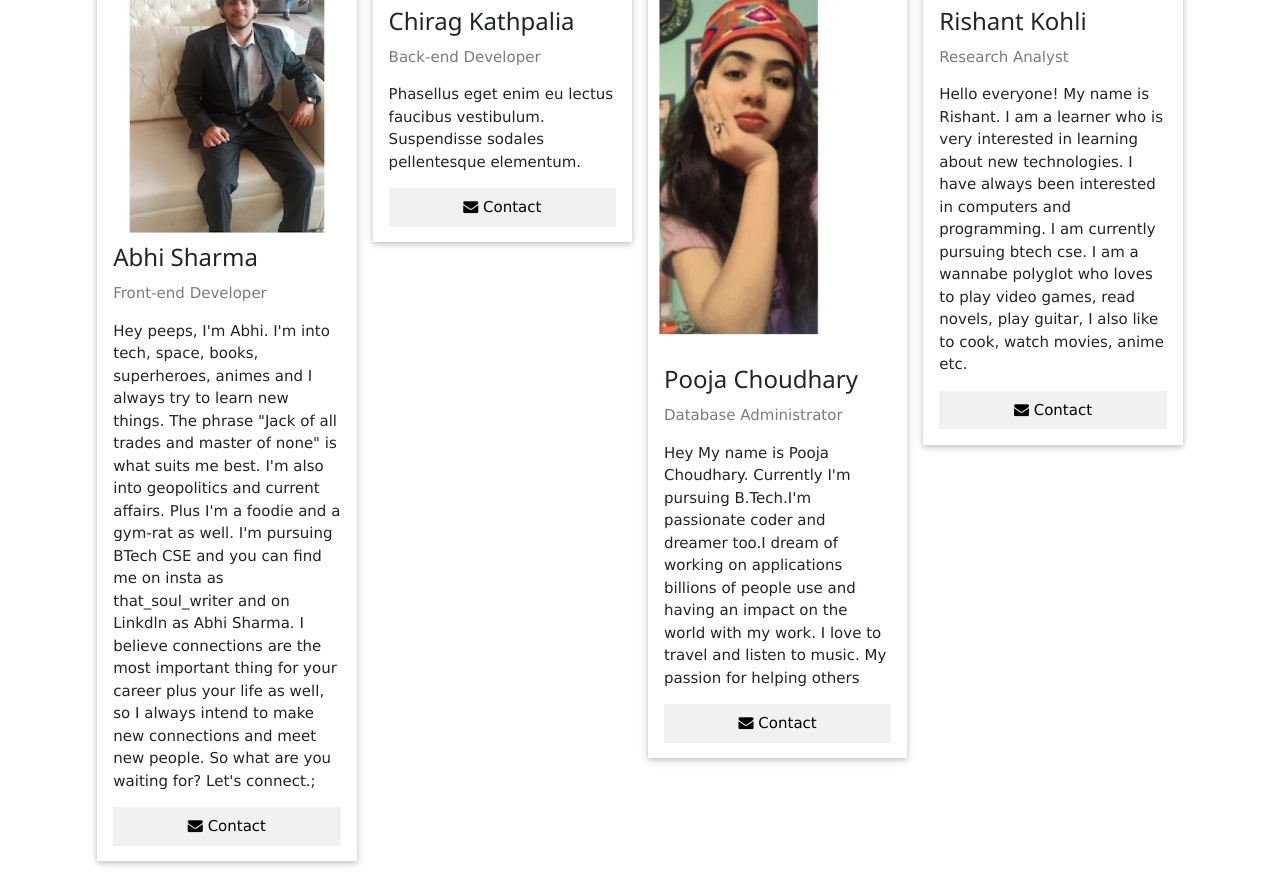
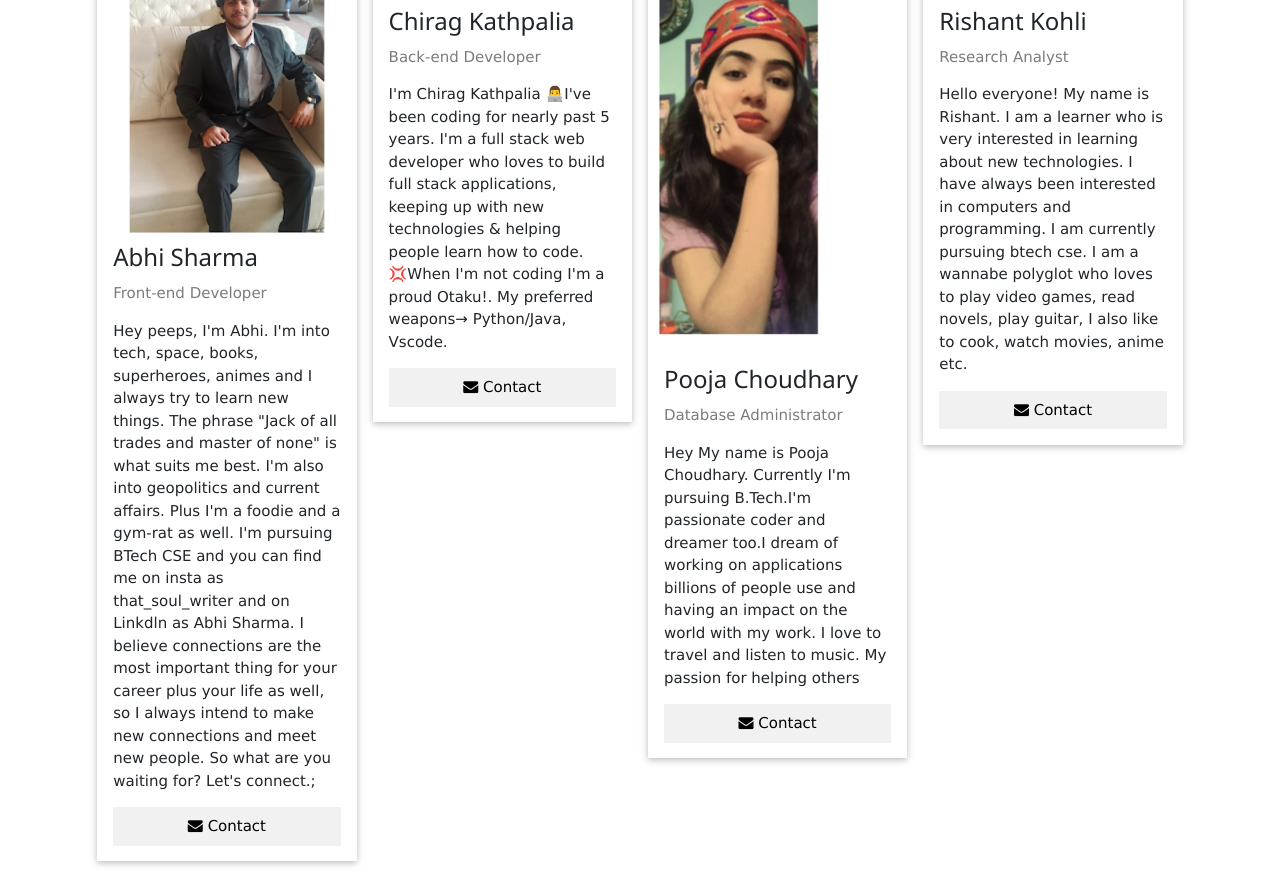
Before and after one commit to ImAbhiSharma/Espresso, a plain HTML site: page main.html in a window 1280 px wide. Shown: the part 1919-2799 px from the top of the page. Drawn offline with nearby package versions, Linux system fonts and the light colour scheme.

Commit message:
Update main.html

```diff
--- a/main.html
+++ b/main.html
@@ -208,7 +208,12 @@
         <div class="w3-container">
           <h3>Chirag Kathpalia</h3>
           <p class="w3-opacity">Back-end Developer</p>
-          <p>Phasellus eget enim eu lectus faucibus vestibulum. Suspendisse sodales pellentesque elementum.</p>
+          <p>I'm Chirag Kathpalia
+
+            👨‍💻I've been coding for nearly past 5 years. I'm a full stack web developer who loves to build full stack applications, keeping up with new technologies & helping people learn how to code.
+
+            💢When I'm not coding I'm a proud Otaku!.
+            My preferred weapons→ Python/Java, Vscode.</p>
           <p><button class="w3-button w3-light-grey w3-block"><i class="fa fa-envelope"></i> Contact</button></p>
         </div>
       </div>
```
